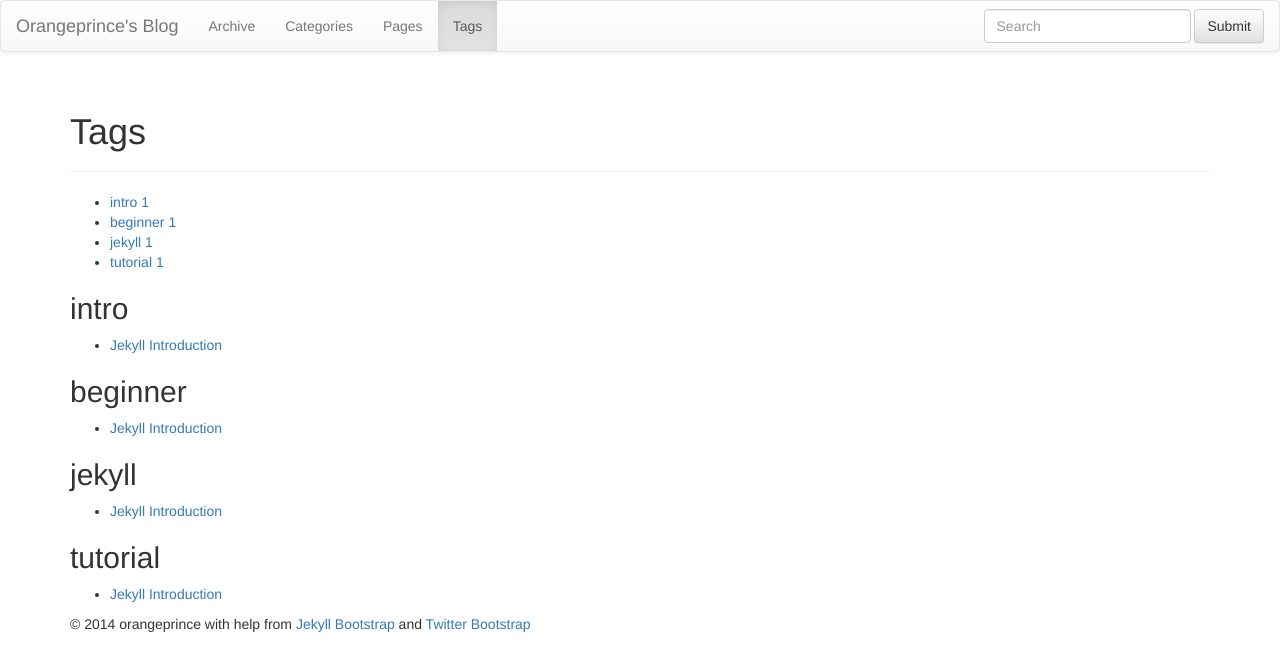
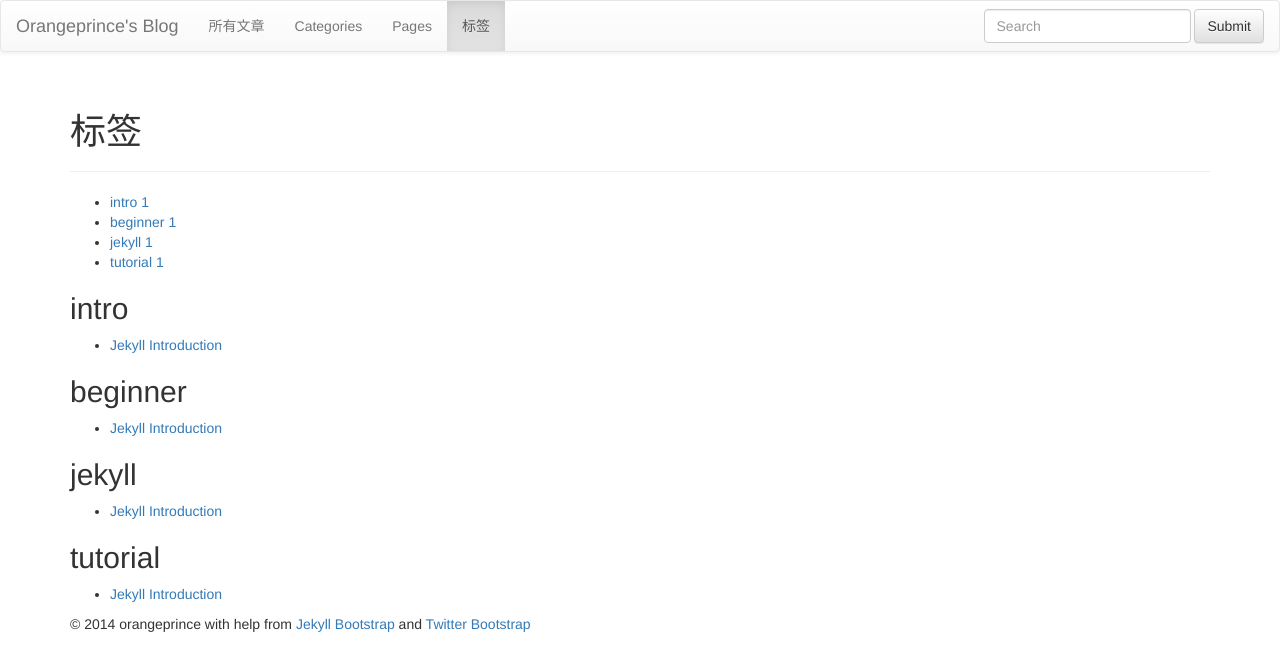
Before and after one commit to orangeprince/orangeprince.github.io, a Jekyll site: the page built from tags.html, in a window 1280 px wide. Shown: the top 671 px of the page. Built offline with Jekyll 4.4.1, drawn with Linux system fonts in a browser that asks for light colours; nearby versions of some CDN libraries; library files that are not in the unit come from our copies; comment, search, counter and statistics services are not loaded.

Commit message:
modified:   _config.yml 	modified:   archive.html 	modified:   tags.html

```diff
--- a/_config.yml
+++ b/_config.yml
@@ -70,7 +70,6 @@ JB :
   archive_path: /archive.html
   categories_path : /categories.html
   tags_path : /tags.html
-  atom_path : /atom.xml
   rss_path : /rss.xml
 
   # Settings for comments helper
--- a/archive.html
+++ b/archive.html
@@ -1,6 +1,6 @@
 ---
 layout: page
-title : Archive
+title : 所有文章
 header : Post Archive
 group: navigation
 ---
--- a/tags.html
+++ b/tags.html
@@ -1,6 +1,6 @@
 ---
 layout: page
-title: Tags
+title: 标签
 header: Posts By Tag
 group: navigation
 ---
```
